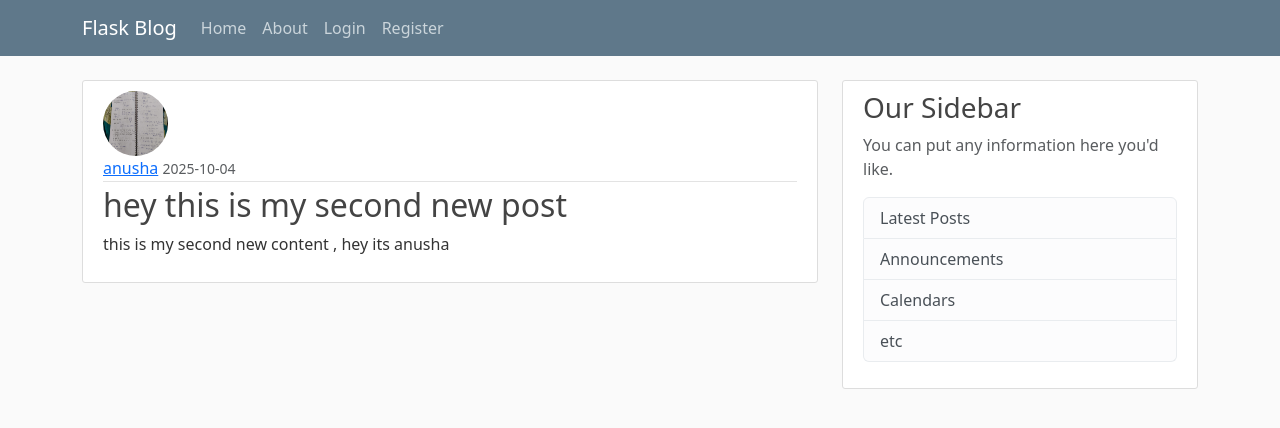
After one commit to IzzieIM/blog-backend, a Flask app: page /Post/1 in a window 1280 px wide. The commit adds this page. Shown: the top 428 px of the page. Run offline with Flask 3, Linux system fonts and the light colour scheme.

Commit message:
some changes in delete and update method

```diff
--- a/flaskblog/routes.py
+++ b/flaskblog/routes.py
@@ -2,27 +2,27 @@ import secrets , os
 from PIL import Image
 from flaskblog.models import User, Post
 from flaskblog import app , db , bcrypt
-from flask import render_template , url_for , flash , redirect , request
-from flaskblog.forms import RegistrationForm , LoginForm , UpdateAccountForm
+from flask import render_template , url_for , flash , redirect , request , abort
+from flaskblog.forms import RegistrationForm , LoginForm , UpdateAccountForm , PostForm
 from flask_login import login_user , logout_user , login_required , current_user
 #we moved it down because it failed earlier beacuse it havent seen the db variable yet , not that it has seen it itll no longer fail
 
 
-posts = [
-    {
-        'author' : 'Anusha Nikam',
-        'title' : 'Blog post 1',
-        'content' : 'this is my blog post 1',
-        'date' : 'April 20 , 2025'
-    },
-    {
-        'author' : 'Sahil Ranjan',
-        'title' : 'Blog post 2',
-        'content' : 'this is my blog post 2',
-        'date' : 'April 21 , 2025'
-    }
+# posts = [
+#     {
+#         'author' : 'Anusha Nikam',
+#         'title' : 'Blog post 1',
+#         'content' : 'this is my blog post 1',
+#         'date' : 'April 20 , 2025'
+#     },
+#     {
+#         'author' : 'Sahil Ranjan',
+#         'title' : 'Blog post 2',
+#         'content' : 'this is my blog post 2',
+#         'date' : 'April 21 , 2025'
+#     }
 
-]
+# ]
 
 @app.route("/")
 def hello_world():
@@ -34,6 +34,7 @@ def about_page():
 
 @app.route("/Home")
 def home_page():
+    posts = Post.query.all()
     return render_template('home.html' , posts = posts)
 
 @app.route("/Register" , methods = ['GET' , 'POST'])
@@ -108,3 +109,53 @@ def account_page():
         form.email.data = current_user.email
     image_file = url_for('static' , filename = 'profile_pics/' + current_user.image_file)
     return render_template('account.html' , title = 'Account' , image_file = image_file , form = form)
+
+@app.route( "/Post/new" , methods = ['GET' , 'POST'])
+@login_required
+def new_post_page():
+    form = PostForm()
+    if form.validate_on_submit():
+        post = Post( title = form.title.data , content = form.content.data , author = current_user)
+        db.session.add(post)
+        db.session.commit()
+        flash("Your post has been created!" , 'success')
+        return redirect(url_for('home_page'))
+    return render_template('create_post.html' , title = 'New Post' , form = form)
+
+@app.route( "/Post/<int:post_id>")
+def post_page(post_id):
+    # this template tell us that give me the post with the given id or else give me 404 error
+    post = Post.query.get_or_404(post_id)
+    return render_template('post.html' , title = post.title , post = post)
+
+@app.route( "/Post/<int:post_id>/update" , methods = ['GET' , 'POST'])
+@login_required
+def update_post_page(post_id):
+    post = Post.query.get_or_404(post_id)
+    if post.author != current_user:
+        abort(403)
+    form = PostForm()
+    if form.validate_on_submit():
+        post.title = form.title.data
+        post.content = form.content.data
+        # we dont need to add it to the session because its already in the session
+        db.session.commit()
+        flash( 'Your post has been updated!' , 'success')
+        return redirect( url_for( 'post_page' , post_id = post.id))
+    elif request.method == 'GET':
+        form.title.data = post.title
+        form.content.data = post.content
+    return render_template('create_post.html' , title = 'Update Post' , form = form)
+
+
+@app.route( "/Post/<int:post_id>/delete" , methods = ['POST'])
+@login_required
+def delete_post_page(post_id):
+    # this template tell us that give me the post with the given id or else give me 404 error
+    post = Post.query.get_or_404(post_id)
+    if post.author != current_user:
+        abort(403)
+    db.session.delete(post)
+    db.session.commit()
+    flash( 'Your post has been deleted!' , 'success')
+    return redirect(url_for('home_page'))
--- /dev/null
+++ b/flaskblog/templates/post.html
@@ -0,0 +1,50 @@
+{% extends 'template.html' %}
+{% block content %}
+<!-- flask uses jinja template -->
+<!-- bootstrap serves from cdn which is a contact delivery network -->
+<article class="media content-section">
+    <img class="rounded-circle article-img"
+        src=" {{url_for( 'static' , filename = 'profile_pics/' + post.author.image_file)}} " alt="">
+    <div class="media-body">
+        <div class="article-metadata">
+            <a class="mr-2" href="#">{{ post.author.username }}</a>
+            <small class="text-muted">{{ post.date_posted.strftime('%Y-%m-%d') }}</small>
+            {% if post.author == current_user %}
+            <div>
+                <a class="btn btn-secondary btn-sm mt-1 mb-1" href=" {{ url_for( 'update_post_page' , post_id = post.id )}}">
+                    Update </a>
+                <button type="button" class="btn btn-danger btn-sm m-1" data-bs-toggle="modal" data-bs-target="#deleteModal">
+                    Delete </button>
+            </div>
+            {% endif %}
+        </div>
+        <h2 class="article-title">{{ post.title }}</h2>
+        <p class="article-content">{{ post.content }}</p>
+    </div>
+</article>
+
+<!-- Modal -->
+<div class="modal fade" id="deleteModal" tabindex="-1" role="dialog" aria-labelledby="deleteModalLabel"
+    aria-hidden="true">
+    <div class="modal-dialog" role="document">
+        <div class="modal-content">
+            <div class="modal-header">
+                <h5 class="modal-title" id="deleteModalLabel">Delete Modal ?</h5>
+                <button type="button" class="close" data-dismiss="modal" aria-label="Close">
+                    <span aria-hidden="true">&times;</span>
+                </button>
+            </div>
+            <div class="modal-body">
+                ...
+            </div>
+            <div class="modal-footer">
+                <button type="button" class="btn btn-secondary" data-dismiss="modal">Close</button>
+                <form action="{{ url_for('delete_post_page' , post_id = post.id)}} " method="POST">
+                    <input type="submit" class="btn btn-danger" value="Delete" >
+                </form>
+            </div>
+        </div>
+    </div>
+</div>
+
+{% endblock content %}
--- a/flaskblog/templates/template.html
+++ b/flaskblog/templates/template.html
@@ -32,6 +32,7 @@
                     <!-- Navbar Right Side -->
                     <div class="navbar-nav">
                         {% if current_user.is_authenticated %}
+                        <a class="nav-item nav-link" href="{{ url_for('new_post_page')}}">New Post</a>
                         <a class="nav-item nav-link" href="{{ url_for('account_page')}}">Account</a>
                         <a class="nav-item nav-link" href="{{ url_for('logout_page')}}">Logout</a>
                         {% else %}
```
Also changed, not shown: flaskblog/forms.py (+7 -1 lines), flaskblog/templates/create_post.html (added, +44 -0 lines), flaskblog/templates/home.html (+4 -3 lines), flaskblog/site.db.
